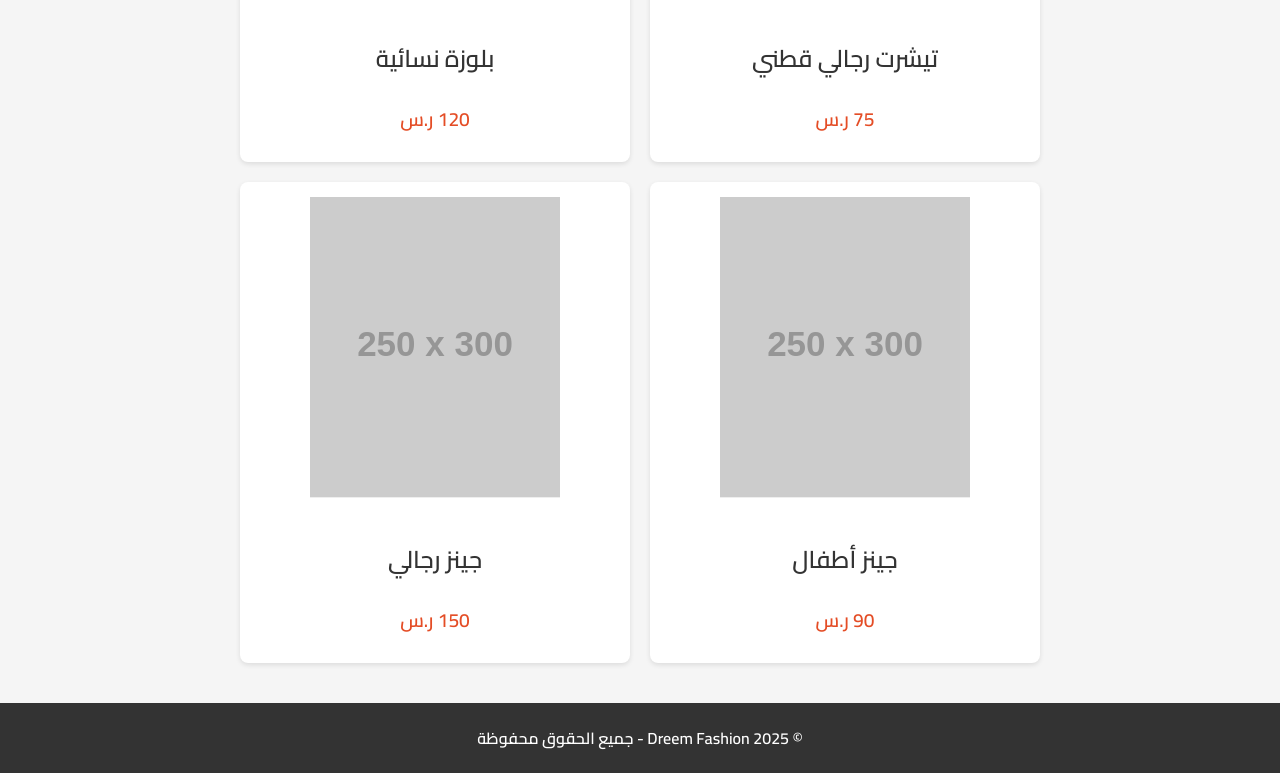
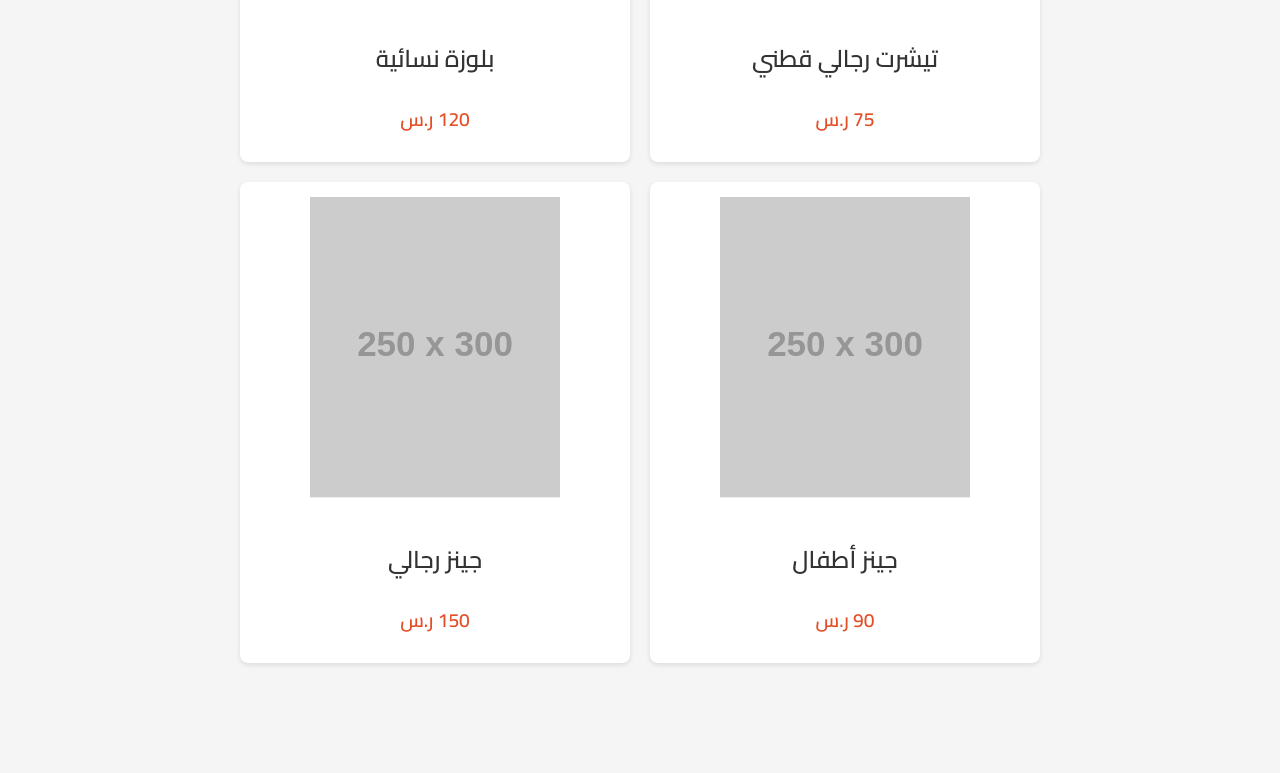
Before and after one commit to Dreem-yemen/Dreem-shop, a plain HTML site: page index.html in a window 1280 px wide. Shown: the part 609-1382 px from the top of the page. After the commit the page ends 1292 px from the top, so only its background shows below. Drawn offline with Linux system fonts and the light colour scheme; placeholder pictures from the web are drawn by us.

Commit message:
Update index.html

```diff
--- a/index.html
+++ b/index.html
@@ -186,9 +186,5 @@
     </div>
   </section>
 
-  <footer>
-    &copy; 2025 Dreem Fashion - جميع الحقوق محفوظة
-  </footer>
-
 </body>
 </html>
```
